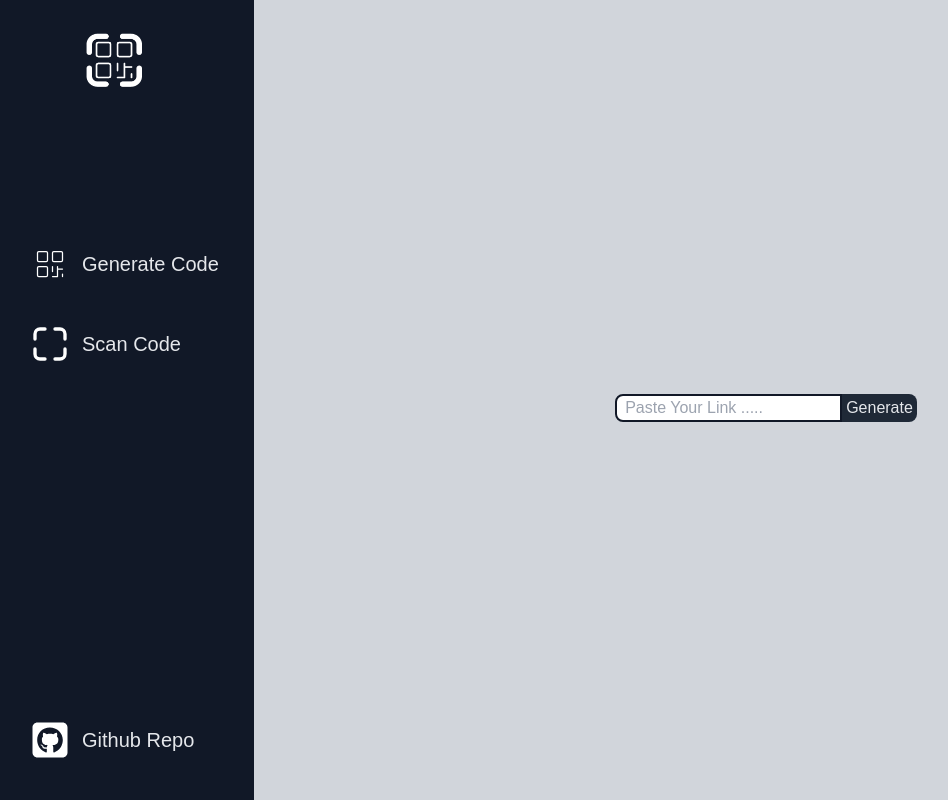
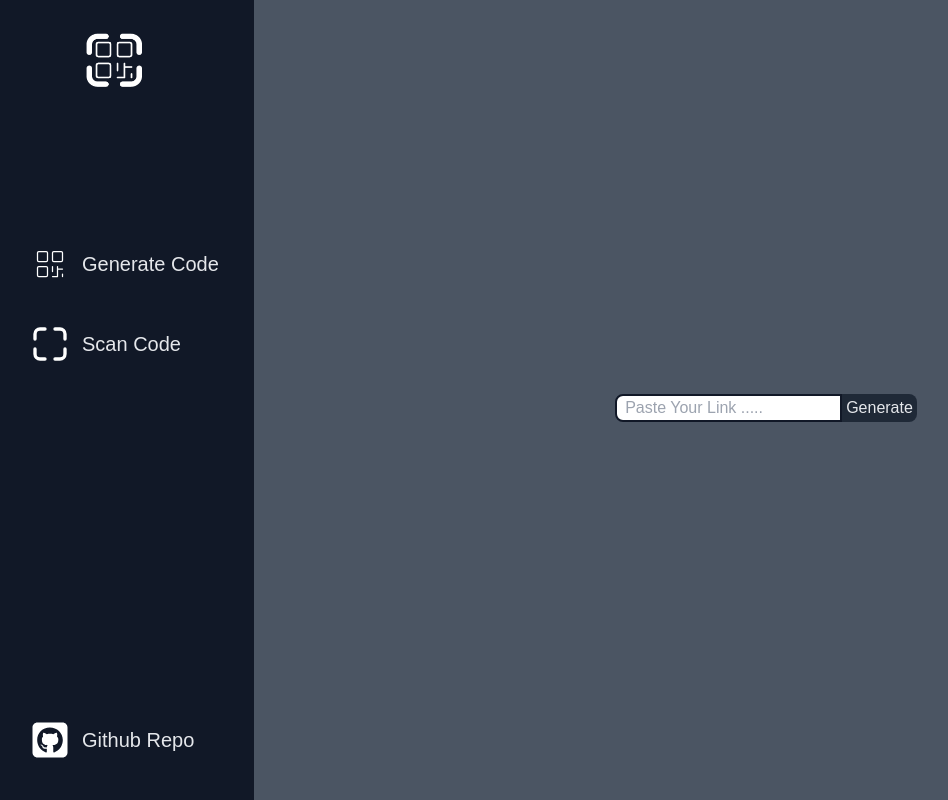
Before and after one commit to OlaiwonAbdullahi/QR-Scanner-generator, a React (Vite) app: page / in a window 1280 px wide. Shown: the whole page, without its empty margins (2-950 px from the left). Built offline with nearby package versions, Linux system fonts and the light colour scheme; a web font is replaced by a local one.

Commit message:
update App.tsx, Generator.tsx and Scanner.tsx

```diff
--- a/src/App.tsx
+++ b/src/App.tsx
@@ -6,7 +6,7 @@ import { BrowserRouter as Router, Routes, Route } from "react-router-dom";
 
 function App() {
   return (
-    <div className="flex bg-gray-300">
+    <div className="flex bg-gray-600">
       <Router>
         <div className="">
           <SideBar />
--- a/src/components/Generator.tsx
+++ b/src/components/Generator.tsx
@@ -34,7 +34,7 @@ function Generator() {
   }
 
   return (
-    <div className="bg-gray-300 h-screen flex flex-col justify-center items-center mx-auto pl-0">
+    <div className="bg-gray-600 h-screen flex flex-col justify-center items-center mx-auto pl-0">
       {generatedText && (
         <div id="qr-code" className="mt-10">
           <QRCode value={generatedText} fgColor="#0e0118" bgColor="#d8d8d7" />
--- a/src/components/Scanner.tsx
+++ b/src/components/Scanner.tsx
@@ -31,7 +31,7 @@ function Scanner() {
   }, []);
 
   return (
-    <div className="text-gray-900 bg-gray-300 flex flex-col justify-center h-screen w-96   mx-auto ">
+    <div className="text-gray-900 bg-gray-600 flex flex-col justify-center h-screen w-96   mx-auto ">
       <div id="reader"></div>
       {scanResult && (
         <div className="mt-4 text-sm text-gray-950">
```
